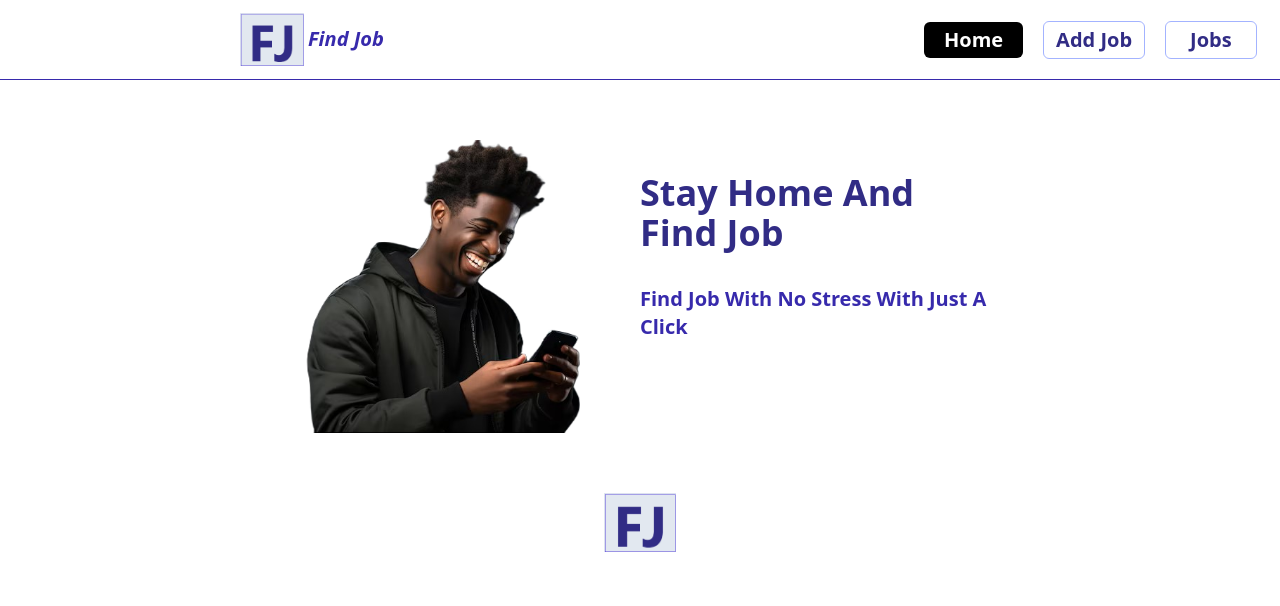
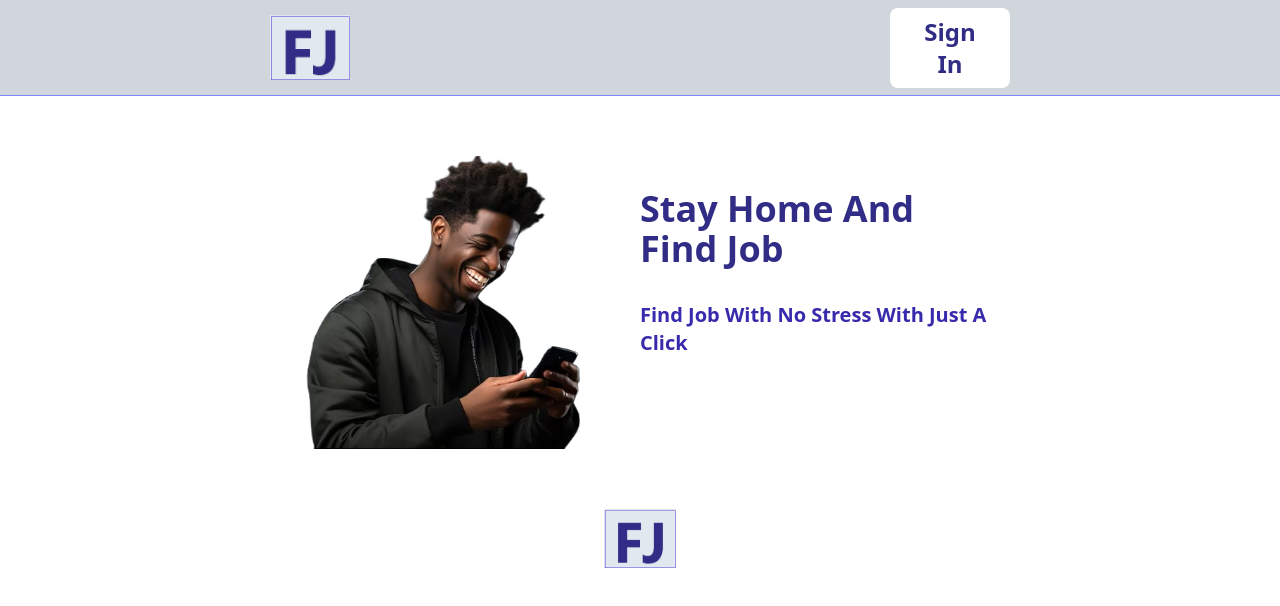
Before and after one commit to AsieduAmos/Jaman-Jobs, a React (Vite) app: page / in a window 1280 px wide. Shown: the top 606 px of the page. Built offline with nearby package versions, Linux system fonts and the light colour scheme.

Commit message:
authlayout added to separate homepage

```diff
--- a/src/App.jsx
+++ b/src/App.jsx
@@ -4,10 +4,12 @@ import { createBrowserRouter, createRoutesFromElements,
    Route, RouterProvider } from 'react-router-dom'
 import MainLayout from './layout/MainLayout'
 import JobPage from './pages/JobPage'
+import AddJob from './pages/AddJob'
 import SignUp from './pages/SignUp'
 import Login from './pages/Login'
 import ResetPassword from './pages/ResetPassword'
 import HomePage from './pages/HomePage'
+import AuthLayout from './layout/AuthLayout'
 
 
 
@@ -15,15 +17,18 @@ const App = () => {
 
   const router = createBrowserRouter(
    createRoutesFromElements(
+     <Route path='/' element={<AuthLayout />} >
+      <Route index element={<Authpage />} />
 
-
-    <Route path='/' element={<MainLayout />} >
-      <Route index element={<Authpage />} />
+      <Route path='' element={<MainLayout />} >
       <Route path='homepage' element={<HomePage />} />
+      <Route path='addjob' element={<AddJob />} />
       <Route path='jobpage' element={<JobPage/>} />
       <Route path='signup' element={<SignUp />} />
       <Route path='login' element={<Login />} />
       <Route path='resetpassword' element={<ResetPassword />} />
+      </Route>
+
     </Route>
    )
   )
--- a/src/components/HomeAddjobNavBar.jsx
+++ b/src/components/HomeAddjobNavBar.jsx
@@ -17,7 +17,7 @@ const HomeAddjobNavBar = () => {
                                 Home
                               </NavLink>
 
-             <NavLink to="/HomePage" className='bg-white border border-indigo-300 text-indigo-900 font-bold text-xl px-3 py-1 ml-5 mr-5 text-center rounded-md
+             <NavLink to="/addjob" className='bg-white border border-indigo-300 text-indigo-900 font-bold text-xl px-3 py-1 ml-5 mr-5 text-center rounded-md
                               cursor-pointer hover:bg-indigo-900 hover:text-white transition duration-300 ease-in-out'>
                                 Add Job
                               </NavLink>
--- a/src/pages/NavBar.jsx
+++ b/src/components/NavBar.jsx
@@ -1,11 +1,12 @@
 import React from 'react'
 import FJ from '../images/FJ.png'
-import AuthModal from '../Modals/AuthModal'
-import { useState } from 'react'
+import { useNavigate } from 'react-router-dom'
+
 
 const NavBar = () => {
 
-  const[signIn, setSignin] = useState(false)
+  const navigate = useNavigate()
+
 
   return (
     <>
@@ -17,10 +18,11 @@ const NavBar = () => {
              <button className='bg-white w-30 text-indigo-900 font-bold text-2xl px-5 py-2 text-center rounded-lg
                               cursor-pointer hover:bg-indigo-900 hover:text-white
                               transition duration-300 ease-in-out'
-              onClick={() => setSignin(true)}                 >
+                            onClick={() => navigate('/login')}
+                            >
                  Sign In
              </button>
-           {signIn && <AuthModal />}
+
           </div>
          </nav>
 
--- /dev/null
+++ b/src/layout/AuthLayout.jsx
@@ -0,0 +1,13 @@
+import React from 'react'
+import { Outlet } from 'react-router-dom'
+
+const AuthLayout = () => {
+  return (
+    <>
+
+    <Outlet />
+    </>
+  )
+}
+
+export default AuthLayout
--- /dev/null
+++ b/src/pages/AddJob.jsx
@@ -0,0 +1,9 @@
+import React from 'react'
+
+const AddJob = () => {
+  return (
+    <div>Add Job page</div>
+  )
+}
+
+export default AddJob
--- a/src/pages/AuthPage.jsx
+++ b/src/pages/AuthPage.jsx
@@ -1,11 +1,13 @@
 import React from 'react'
 import FJ from '../images/FJ.png'
 import findjob from '../images/findjob.png'
+import NavBar from '../components/NavBar'
 
 
 const AuthPage = () => {
   return (
   <>
+     <NavBar />
     <div className='grid grid-cols-2 items-center justify-center pointer-events-none select-none'>
         <img className='w-110 ml-70 mt-15' src={findjob} alt=" black young man looking on mobile phone" />
         <div>
```
